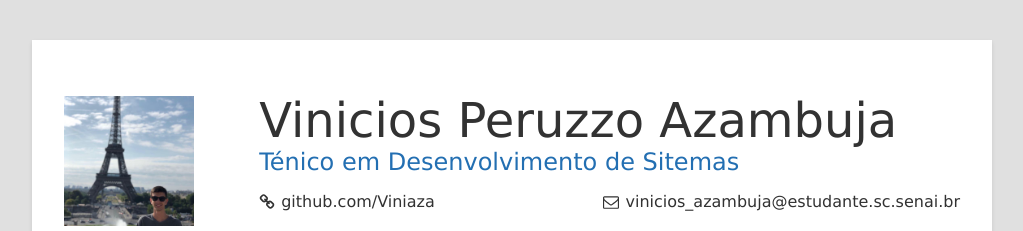
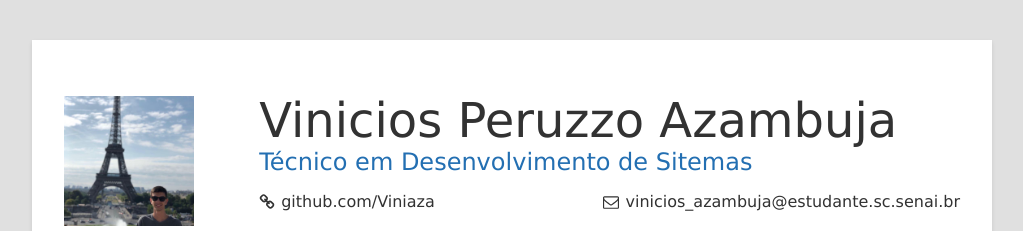
Before and after one commit to Viniaza/viniciosazambuja.github.io, a plain HTML site: page index.html in a window 1280 px wide. Shown: the top 231 px of the page, without its empty margins (128-1151 px from the left). Drawn offline with nearby package versions, Linux system fonts and the light colour scheme.

Commit message:
Update index.html

```diff
--- a/index.html
+++ b/index.html
@@ -15,7 +15,7 @@
       </div>
       <div>
         <div class="my-name">Vinicios Peruzzo Azambuja</div>
-        <div class="my-title">Ténico em Desenvolvimento de Sitemas</div>
+        <div class="my-title">Técnico em Desenvolvimento de Sitemas</div>
         <div class="links">
           <div class="link-item">
             <svg class="icon" viewBox="0 0 1792 1792" xmlns="http://www.w3.org/2000/svg"><path d="M1520 1216q0-40-28-68l-208-208q-28-28-68-28-42 0-72 32 3 3 19 18.5t21.5 21.5 15 19 13 25.5 3.5 27.5q0 40-28 68t-68 28q-15 0-27.5-3.5t-25.5-13-19-15-21.5-21.5-18.5-19q-33 31-33 73 0 40 28 68l206 207q27 27 68 27 40 0 68-26l147-146q28-28 28-67zm-703-705q0-40-28-68l-206-207q-28-28-68-28-39 0-68 27l-147 146q-28 28-28 67 0 40 28 68l208 208q27 27 68 27 42 0 72-31-3-3-19-18.5t-21.5-21.5-15-19-13-25.5-3.5-27.5q0-40 28-68t68-28q15 0 27.5 3.5t25.5 13 19 15 21.5 21.5 18.5 19q33-31 33-73zm895 705q0 120-85 203l-147 146q-83 83-203 83-121 0-204-85l-206-207q-83-83-83-203 0-123 88-209l-88-88q-86 88-208 88-120 0-204-84l-208-208q-84-84-84-204t85-203l147-146q83-83 203-83 121 0 204 85l206 207q83 83 83 203 0 123-88 209l88 88q86-88 208-88 120 0 204 84l208 208q84 84 84 204z"/></svg>
```
